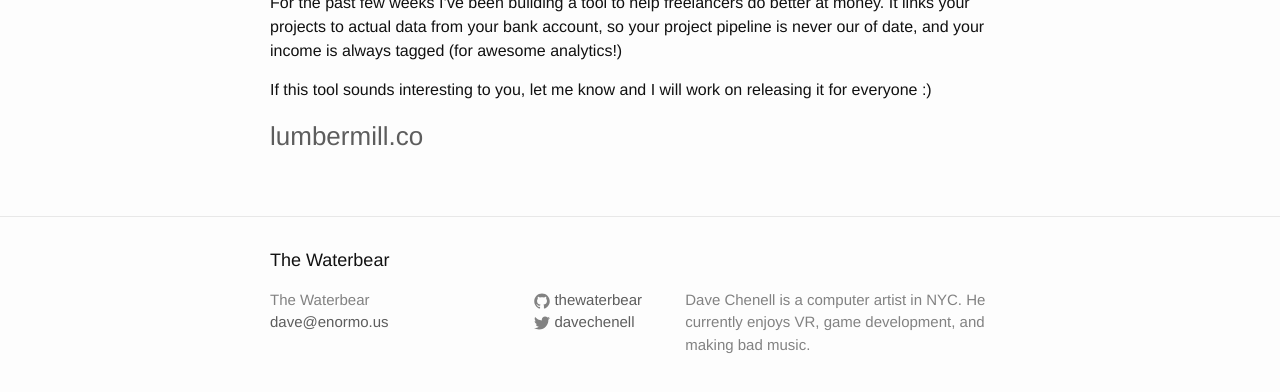
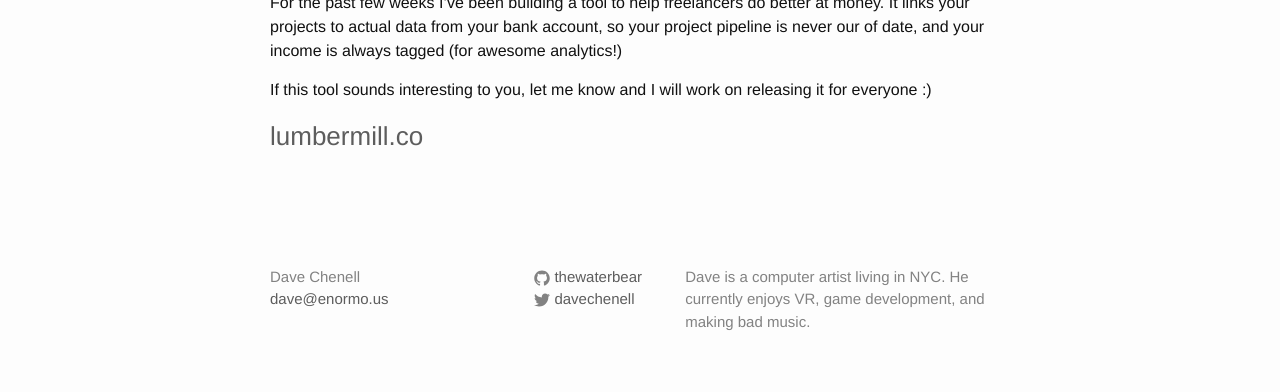
Before and after one commit to thewaterbear/thewaterbear, a Jekyll site: the page built from _posts/2015-05-07-introducing-lumber-mill.markdown, in a window 1280 px wide, cut to the strip 1167-1583 px from the top of the page. Shown: the top 392 px of the strip. Built offline with Jekyll 4.4.1, drawn with Linux system fonts in a browser that asks for light colours; nearby versions of some CDN libraries.

Commit message:
make footer not look terrible

```diff
--- a/_config.yml
+++ b/_config.yml
@@ -9,7 +9,7 @@
 title: The Waterbear
 email: dave@enormo.us
 description: > # this means to ignore newlines until "baseurl:"
-  Dave Chenell is a computer artist in NYC. He currently enjoys VR, game development,
+  Dave is a computer artist living in NYC. He currently enjoys VR, game development,
   and making bad music.
 baseurl: "" # the subpath of your site, e.g. /blog
 url: "http://thewaterbear.com" # the base hostname & protocol for your site
--- a/_includes/footer.html
+++ b/_includes/footer.html
@@ -2,12 +2,12 @@
 
   <div class="wrapper">
 
-    <h2 class="footer-heading">{{ site.title }}</h2>
+    <!-- <h2 class="footer-heading">{{ site.title }}</h2> -->
 
     <div class="footer-col-wrapper">
       <div class="footer-col footer-col-1">
         <ul class="contact-list">
-          <li>{{ site.title }}</li>
+          <li>Dave Chenell</li>
           <li><a href="mailto:{{ site.email }}">{{ site.email }}</a></li>
         </ul>
       </div>
--- a/_sass/_layout.scss
+++ b/_sass/_layout.scss
@@ -100,8 +100,9 @@
  * Site footer
  */
 .site-footer {
-    border-top: 1px solid $grey-color-light;
+    // border-top: 1px solid $grey-color-light;
     padding: $spacing-unit 0;
+    padding-top: 50px;
 }
 
 .footer-heading {
```
